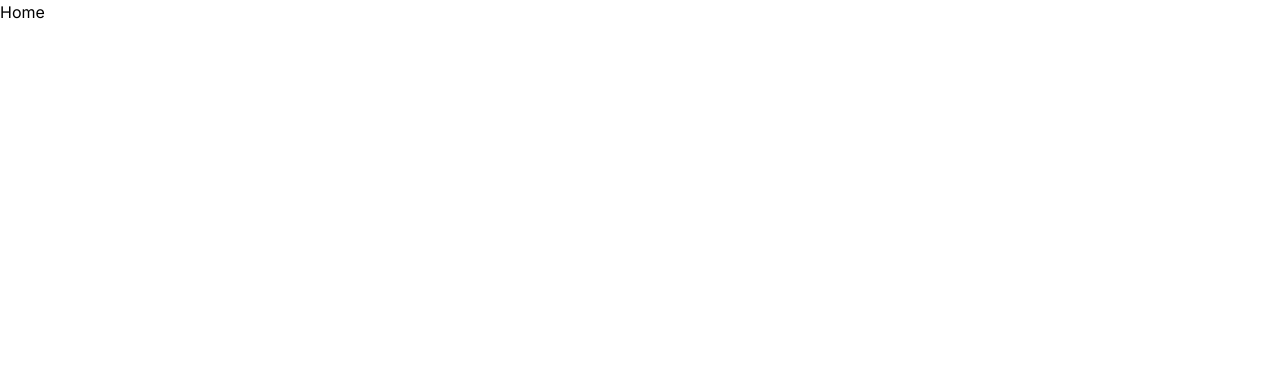
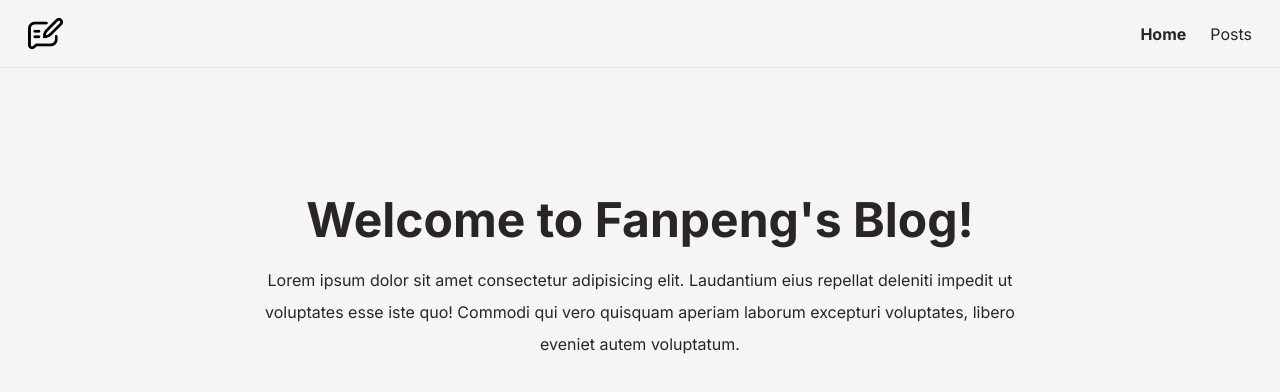
Before and after one commit to Fanpeng-L/nextjs-personal-blog, a Next.js app: page / in a window 1280 px wide. Shown: the top 392 px of the page. Built offline with nearby package versions, Linux system fonts and the light colour scheme.

Commit message:
Created header, Home, Posts page

```diff
--- a/src/app/layout.tsx
+++ b/src/app/layout.tsx
@@ -1,6 +1,7 @@
 import type { Metadata } from "next";
 import { Inter } from "next/font/google";
 import "./globals.css";
+import Header from "@/components/Header";
 
 const inter = Inter({ subsets: ["latin"] });
 
@@ -16,7 +17,12 @@ export default function RootLayout({
 }>) {
   return (
     <html lang="en">
-      <body className={inter.className}>{children}</body>
+      <body
+        className={`${inter.className} text-stone-800 bg-stone-100 antialiased max-w-screen-2xl mx-auto`}
+      >
+        <Header />
+        {children}
+      </body>
     </html>
   );
 }
--- a/src/app/page.tsx
+++ b/src/app/page.tsx
@@ -1,3 +1,15 @@
 export default function Home() {
-  return <main>Home</main>;
+  return (
+    <main className="text-center pt-32 px-5">
+      <h1 className="text-4xl md:text-5xl font-bold mb-5">
+        Welcome to Fanpeng's Blog!
+      </h1>
+      <p className="max-w-[750px] mx-auto leading-8">
+        Lorem ipsum dolor sit amet consectetur adipisicing elit. Laudantium eius
+        repellat deleniti impedit ut voluptates esse iste quo! Commodi qui vero
+        quisquam aperiam laborum excepturi voluptates, libero eveniet autem
+        voluptatum.
+      </p>
+    </main>
+  );
 }
--- /dev/null
+++ b/src/app/posts/page.tsx
@@ -0,0 +1,14 @@
+import { Metadata } from "next";
+
+export const metadata: Metadata = {
+  title: "All Posts",
+  description: "All posts",
+};
+
+export default function Page() {
+  return (
+    <main className="text-center pt-32 px-5">
+      <h1 className="text-4xl md:text-5xl font-bold mb-5">All Posts</h1>
+    </main>
+  );
+}
--- /dev/null
+++ b/src/components/Header.tsx
@@ -0,0 +1,44 @@
+"use client";
+
+import Image from "next/image";
+import logo from "../../public/Header/logo.png";
+import Link from "next/link";
+import { usePathname } from "next/navigation";
+
+const navLinks = [
+  {
+    href: "/",
+    label: "Home",
+  },
+  {
+    href: "/posts",
+    label: "Posts",
+  },
+];
+
+export default function Header() {
+  const pathname = usePathname();
+
+  return (
+    <header className="flex justify-between items-center py-4 px-7 border-b">
+      <Link href="/">
+        <Image alt="logo" width={35} height={35} src={logo} />
+      </Link>
+
+      <nav>
+        <ul className="flex gap-6">
+          {navLinks.map((link) => (
+            <li
+              key={link.href}
+              className={`hover:text-cyan-500 ${
+                pathname === link.href && "font-bold"
+              }`}
+            >
+              <Link href={link.href}>{link.label}</Link>
+            </li>
+          ))}
+        </ul>
+      </nav>
+    </header>
+  );
+}
```
Also changed, not shown: public/Header/logo.png (added).
